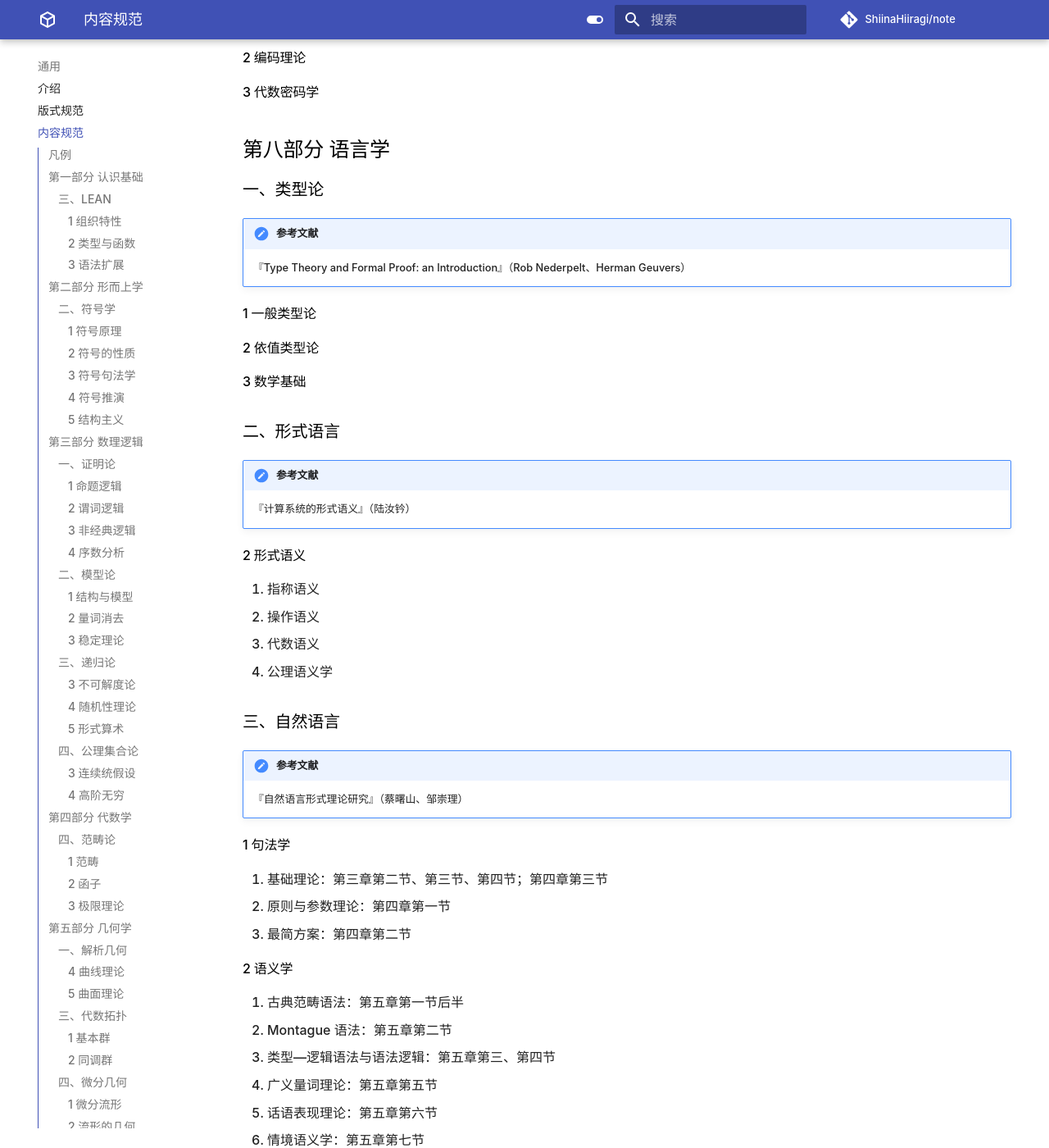
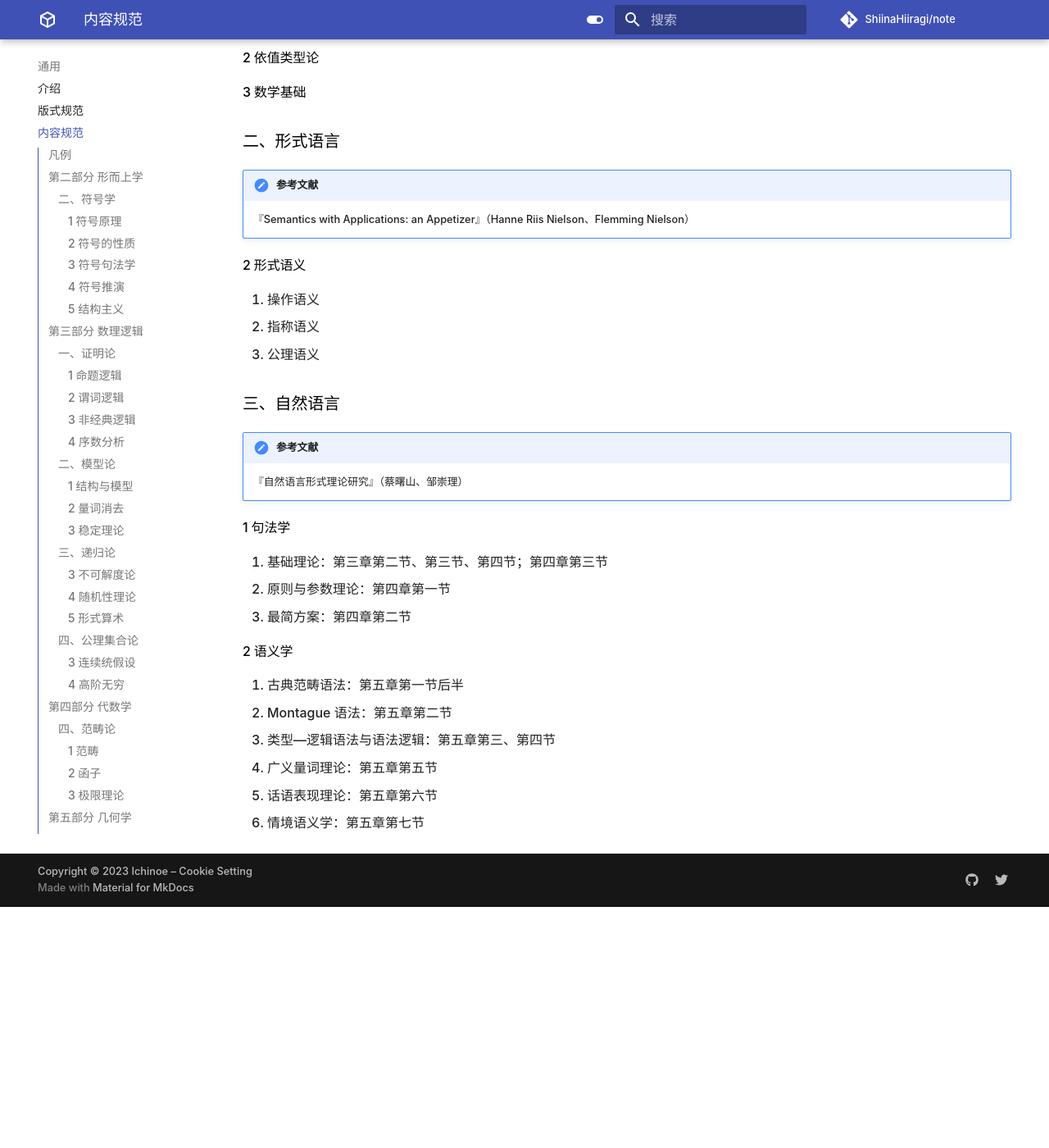
Before and after one commit to ShiinaHiiragi/note, an MkDocs documentation site: the page built from docs/intro/toc.md, in a window 1280 px wide and 1400 px high, scrolled down 7033 px. Shown: the whole window at 82% size. Built offline with MkDocs 1.6.1 and Material for MkDocs 9.7.7, drawn with Linux system fonts in a browser that asks for light colours; comment, search, counter and statistics services are not loaded; after the commit the page ends 8139 px from its top, so only the background shows below that; some of the changed text lies outside the part shown.

Commit message:
remove LEAN

```diff
--- a/docs/intro/toc.md
+++ b/docs/intro/toc.md
@@ -2,18 +2,6 @@
 ## 凡例
 - 全站以逻辑学作为核心内容，同时辐射与逻辑学具有关联的学科，包括数学、哲学、语言学等
 - 本站的定位是「笔记」，即已存在于世且广受公认的客观知识列表，而非引导入门者的教程段落，亦非语料作者的个人观点阐述，也并非前沿领域的最新研究辑录
-
-## 第一部分 认识基础
-### 三、LEAN
-
-!!! note "参考文献"
-    『Lean Manual』（Microsoft Research）
-
-#### 1 组织特性
-
-#### 2 类型与函数
-
-#### 3 语法扩展
 
 ## 第二部分 形而上学
 ### 二、符号学
@@ -245,13 +233,12 @@
 ### 二、形式语言
 
 !!! note "参考文献"
-    『计算系统的形式语义』（陆汝钤）
+    『Semantics with Applications: an Appetizer』（Hanne Riis Nielson、Flemming Nielson）
 
 #### 2 形式语义
-1. 指称语义
-2. 操作语义
-3. 代数语义
-4. 公理语义学
+1. 操作语义
+2. 指称语义
+3. 公理语义
 
 ### 三、自然语言
 
```
